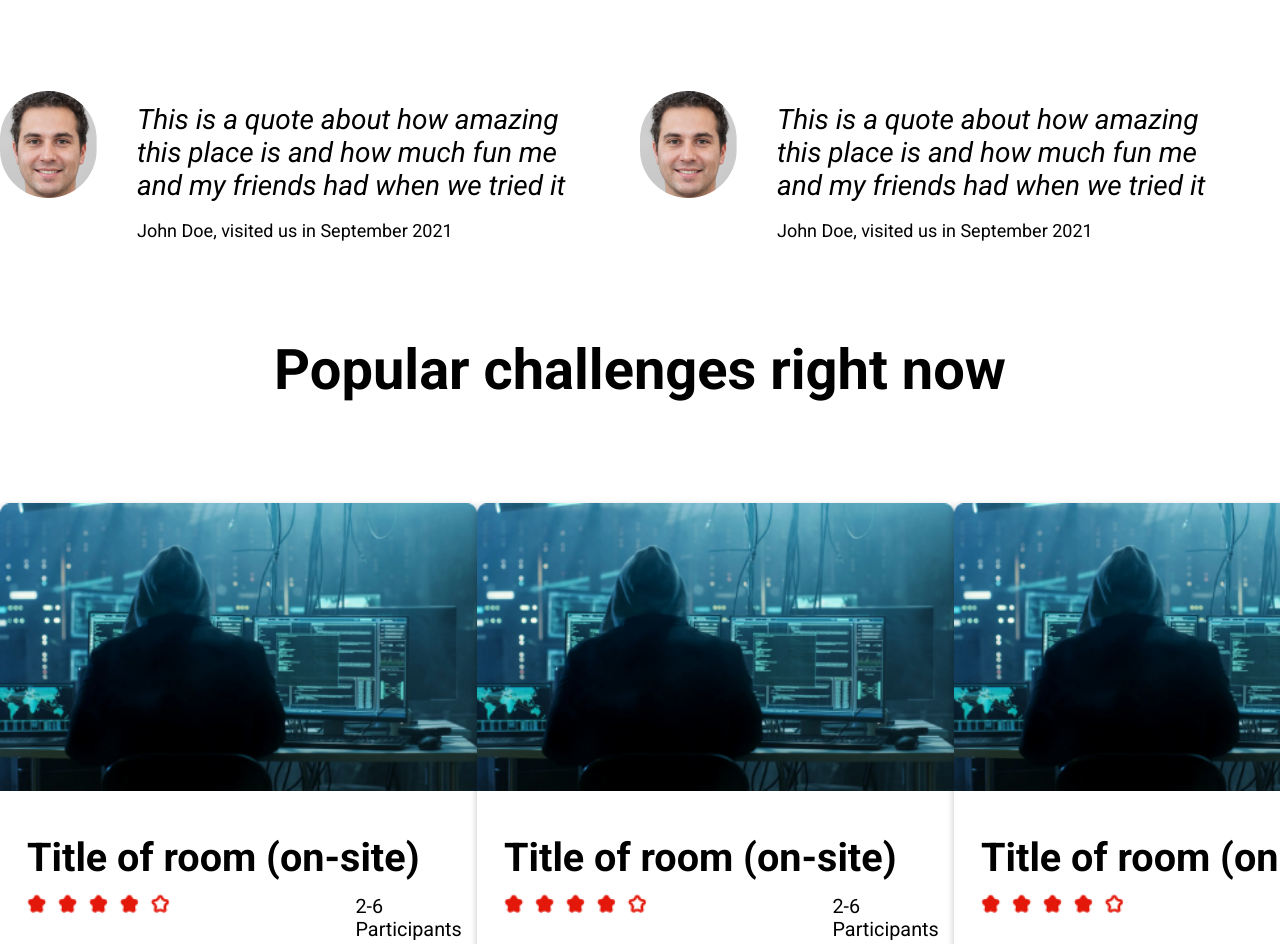
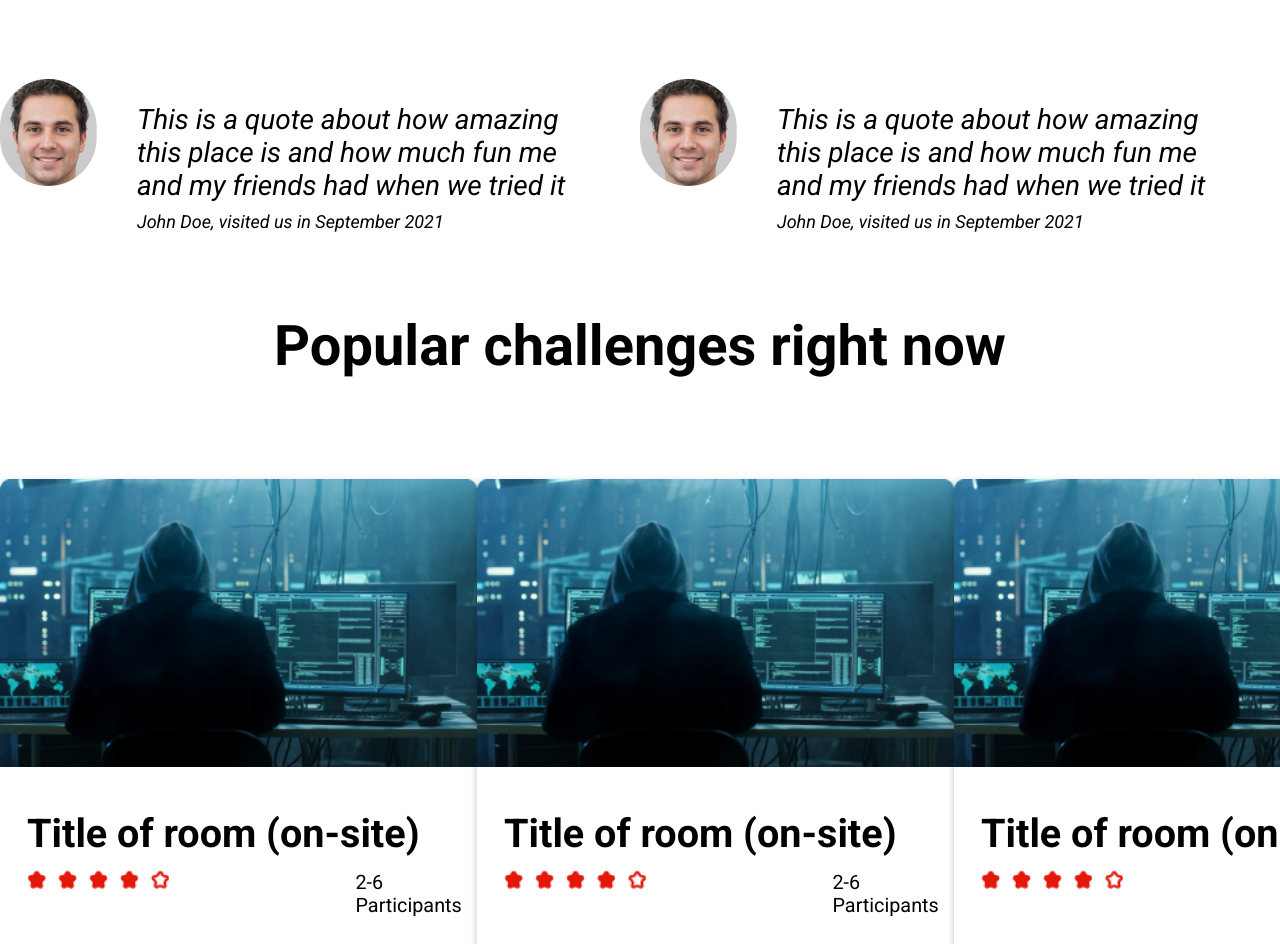
Before and after one commit to FredricNordin/flexesc, a plain HTML site: page index.html in a window 1280 px wide. Shown: the part 781-1725 px from the top of the page. Drawn offline with Linux system fonts and the light colour scheme.

Commit message:
cleanup n trim

```diff
--- a/desktop.css
+++ b/desktop.css
@@ -102,7 +102,7 @@ nav > a {
     margin-top: 100px;
   }
 
-  blockquote > p {
+  blockquote > cite {
     font-size: 18px;
   }
 
@@ -264,8 +264,6 @@ nav > a {
   width: 50%;
 }
 
-
-
 /* FOOTER */
 
 footer {
@@ -405,7 +403,7 @@ footer {
     transform: translateX(-0px);
   }
 
-  .quote1 > p {
+  .quote1 > cite {
     font-size: 17px;
     transform: translateX(-0px);
   }
--- a/index.html
+++ b/index.html
@@ -6,18 +6,21 @@
     <meta name="viewport" content="width=device-width, initial-scale=1.0">
     <link rel="preconnect" href="https://fonts.googleapis.com">
     <link rel="preconnect" href="https://fonts.gstatic.com" crossorigin>
-    <link href="https://fonts.googleapis.com/css2?family=Roboto:ital,wght@0,400;0,700;1,400&display=swap" rel="stylesheet">
+    <link href="https://fonts.googleapis.com/css2?family=Roboto:ital,wght@0,400;0,700;1,400&display=swap"
+        rel="stylesheet">
     <link rel="stylesheet" href="desktop.css">
     <title>[Esc] Escape Rooms</title>
 </head>
 
 <body>
     <header>
+        <!-- Website logo & title -->
         <div class="websiteTitle">
             <img class="logo" src="img/logo.png" alt="logo">
             <div class="title">Hacker Escape Rooms</div>
         </div>
 
+        <!-- Menu navigation -->
         <nav>
             <a href="#playonline">Play online</a>
             <a href="#playonsite">Play on-site</a>
@@ -27,14 +30,15 @@
     </header>
 
     <main>
-
+        <!-- Hero | Big background image -->
         <img class="hero" src="img/hero.png" alt="Hero image">
         <img class="heroMobile" src="img/heromobile.png" alt="Hero image">
-            <div class="heroButtons">
-                <button id="heroBtn1">Online challenges</button>
-                <button id="heroBtn2">On-site challenges</button>
-            </div>
+        <div class="heroButtons">
+            <button id="heroBtn1">Online challenges</button>
+            <button id="heroBtn2">On-site challenges</button>
+        </div>
 
+        <!-- Testimonials & quotations -->
         <section class="testimonials">
             <img class="faceImg1" src="img/testimonial.png" alt="testimonial">
             <blockquote class="quote1">
@@ -42,9 +46,9 @@
                     This is a quote about how amazing this place is and how much fun me and my friends had when we tried
                     it
                 </em>
-                <p>
-                    John Doe, visited us in September 2021
-                </p>
+                <cite>
+                    <br> John Doe, visited us in September 2021
+                </cite>
             </blockquote>
 
             <img class="faceImg2" src="img/testimonial.png" alt="testimonial">
@@ -53,16 +57,18 @@
                     This is a quote about how amazing this place is and how much fun me and my friends had when we tried
                     it
                 </em>
-                <p>
-                    John Doe, visited us in September 2021
-                </p>
+                <cite>
+                    <br> John Doe, visited us in September 2021
+                </cite>
             </blockquote>
         </section>
 
+        <!-- Display popular challenges & rating -->
         <article class="popularChallenges">
             <h2>Popular challenges right now</h2>
 
             <div class="challenges">
+                <!-- Challenge 1 -->
                 <div>
                     <img class="cardImg" src="img/cardimg.png" alt="">
                     <h3>
@@ -80,6 +86,7 @@
                     </button>
                 </div>
 
+                <!-- Challenge 2 -->
                 <div>
                     <img class="cardImg" src="img/cardimg.png" alt="">
                     <h3>
@@ -98,6 +105,7 @@
                     </button>
                 </div>
 
+                <!-- Challenge 3 -->
                 <div>
                     <img class="cardImg" src="img/cardimg.png" alt="">
                     <h3>
@@ -127,7 +135,8 @@
             </div>
         </article>
 
-        <section class="ourStory">
+        <!-- Short story about the company -->
+        <article class="ourStory">
             <div class="storyText">
                 <h2>
                     Quodsi haberent magnalia inter potentiam et divitias, et non illam quidem haec eo spectant haec
@@ -137,7 +146,7 @@
                     Read the full story
                 </button>
             </div>
-        </section>
+        </article>
 
         <section>
             <div class="twoSquares">
@@ -217,4 +226,5 @@
 
     </main>
 </body>
+
 </html>
```
